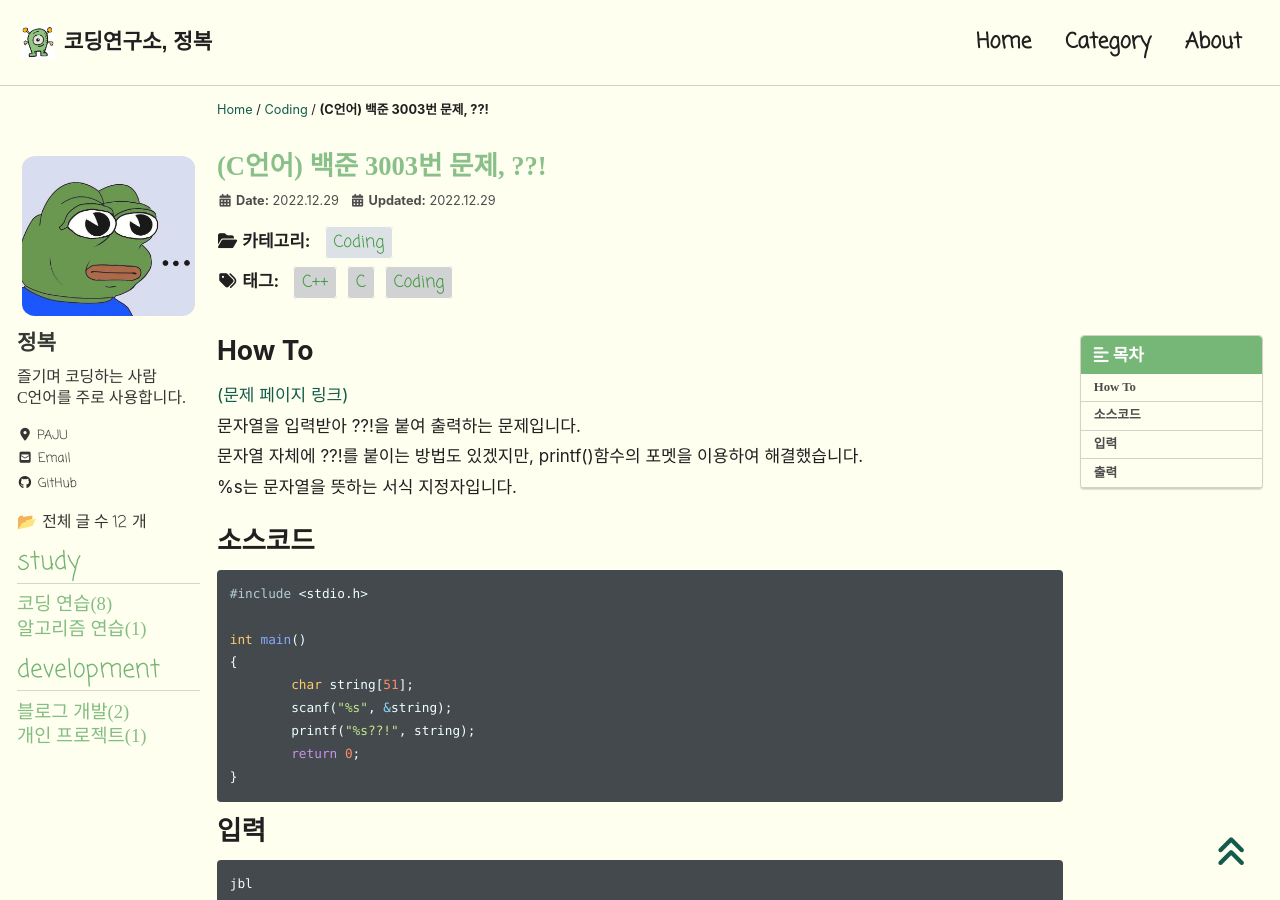
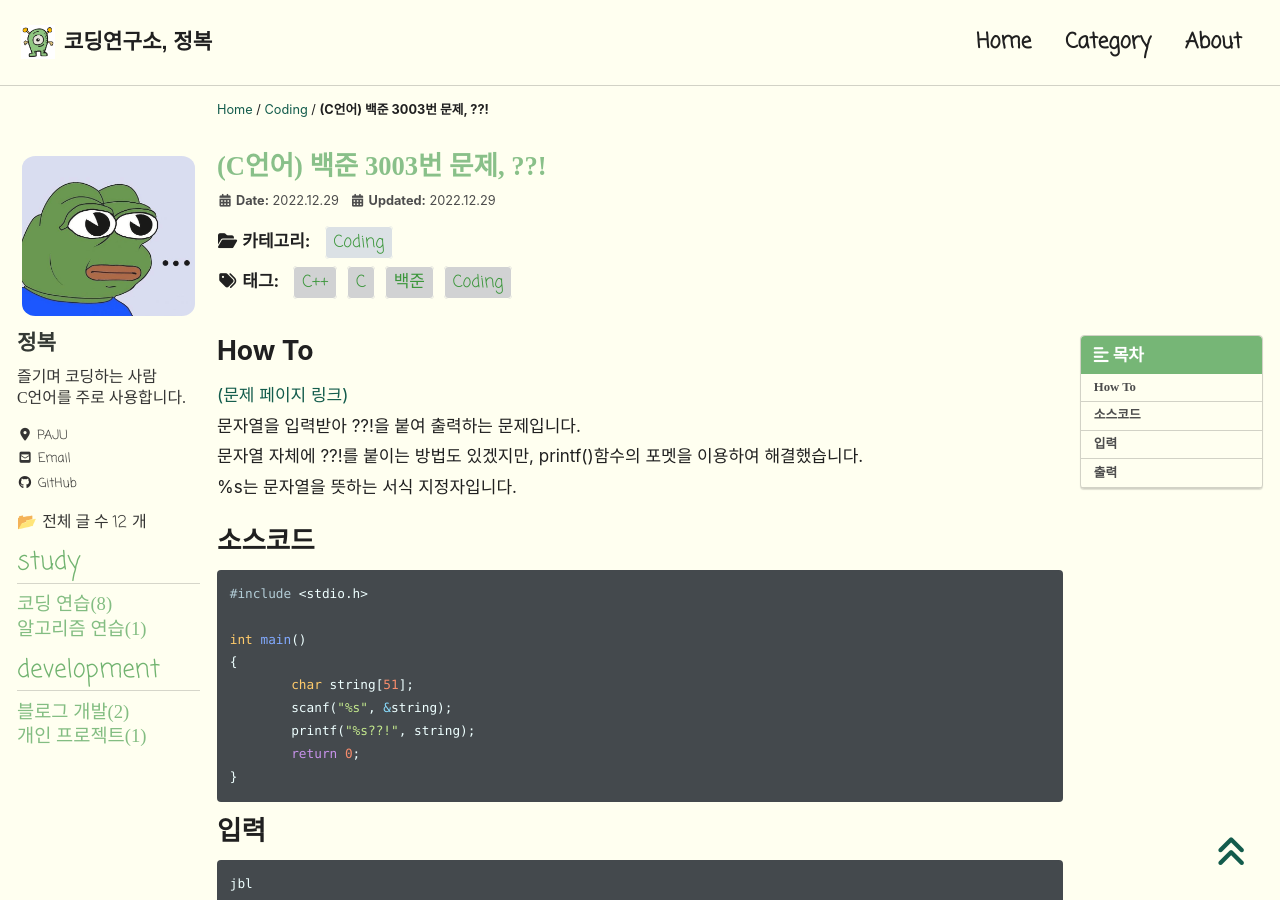
Before and after one commit to JBL28/jbl28.github.io, a Jekyll site: the page built from _posts/Coding/2022-12-29-BJ10926.md, in a window 1280 px wide and 900 px high. Built offline with Jekyll 4.4.1, drawn with Linux system fonts in a browser that asks for light colours; cached includes are drawn as plain includes; nearby versions of some CDN libraries; some web fonts are replaced; comment, search, counter and statistics services are not loaded.

Commit message:
Update 2022-12-29-BJ10926.md

```diff
--- a/_posts/Coding/2022-12-29-BJ10926.md
+++ b/_posts/Coding/2022-12-29-BJ10926.md
@@ -5,7 +5,7 @@ excerpt: "(C언어) 백준 3003번 문제, ??!"
 categories:
   - Coding
 tags:
-  - [Coding, C, C++,]
+  - [Coding, C, C++, 백준,]
 
 toc: true
 toc_sticky: true
```
